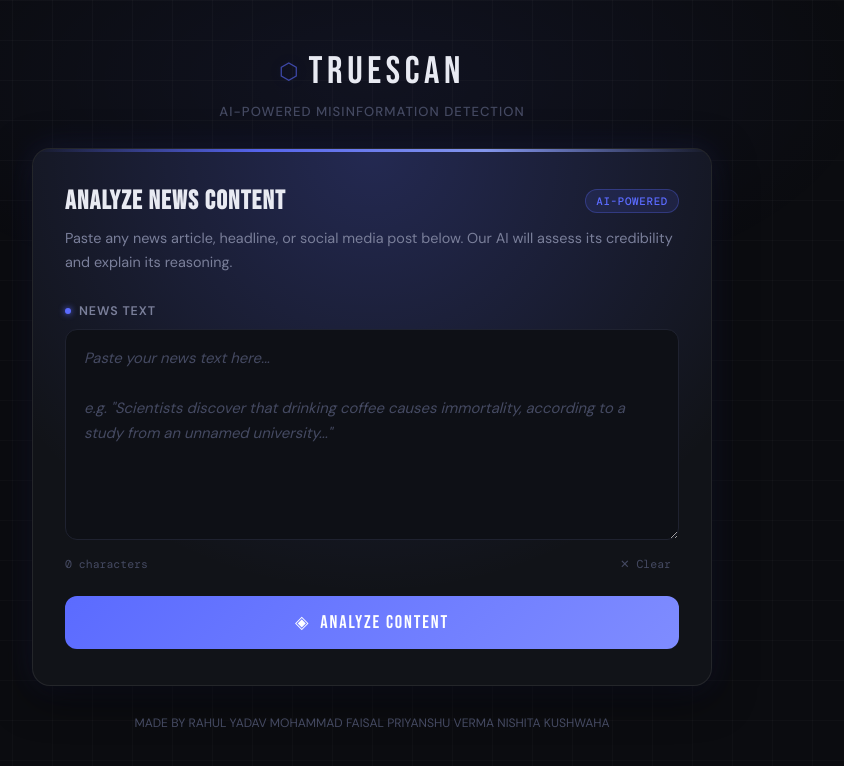
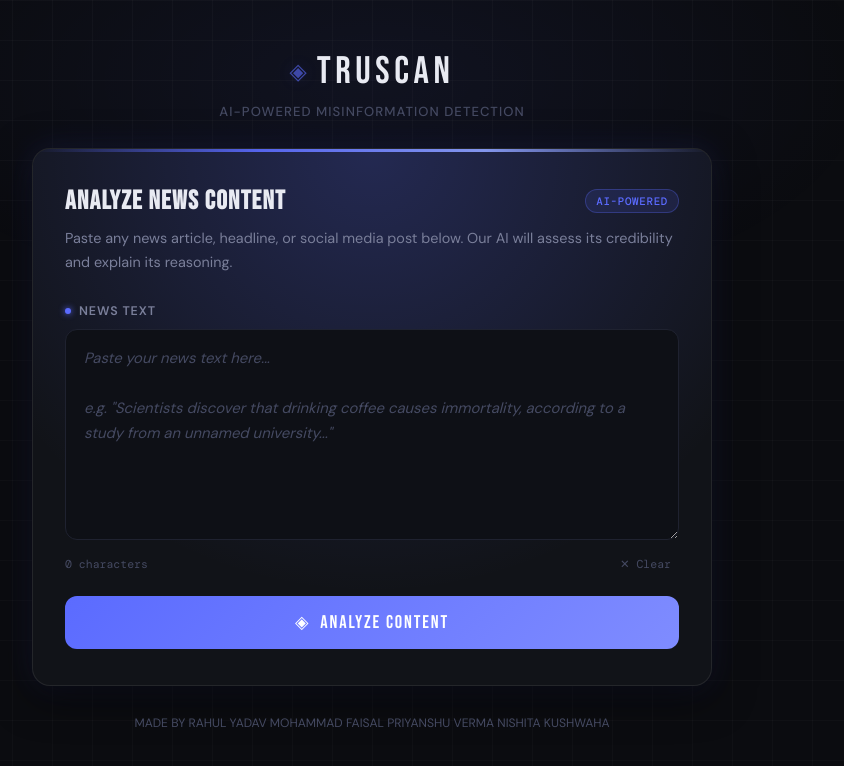
Before and after one commit to rahulyadav7800/Fake-news-detector, a website: page public/index.html in a window 1280 px wide. Shown: the whole page, without its empty margins (268-1112 px from the left). Drawn offline with nearby package versions, Linux system fonts and the light colour scheme.

Commit message:
Update index.html

```diff
--- a/public/index.html
+++ b/public/index.html
@@ -20,9 +20,9 @@
     <!-- Header -->
     <header class="header">
       <div class="logo-mark">
-        <span class="logo-icon">⬡</span>
-        <span class="logo-text">TRUESCAN</span>
-      </div>
+  <div class="logo-icon">◈</div>
+  <div class="logo-text">TruScan</div>
+  </div>
       <p class="tagline">AI-Powered Misinformation Detection</p>
     </header>
 
```
